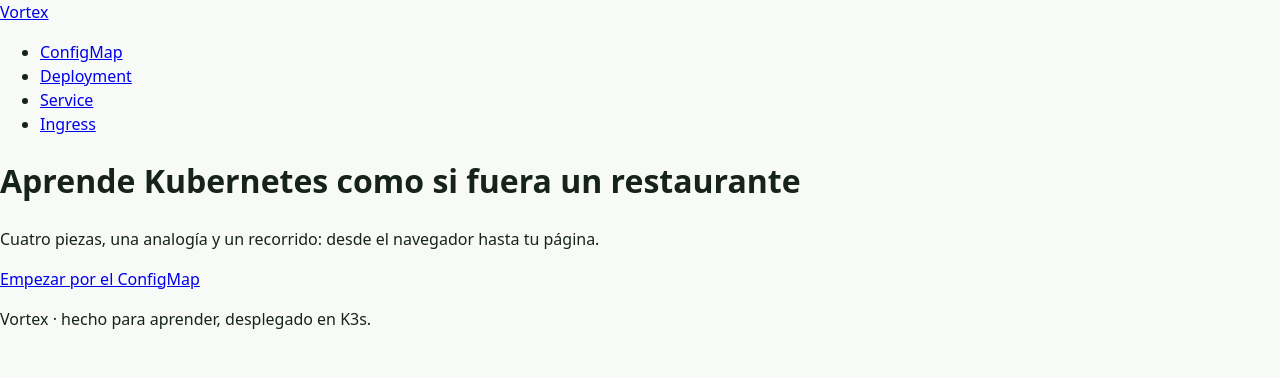
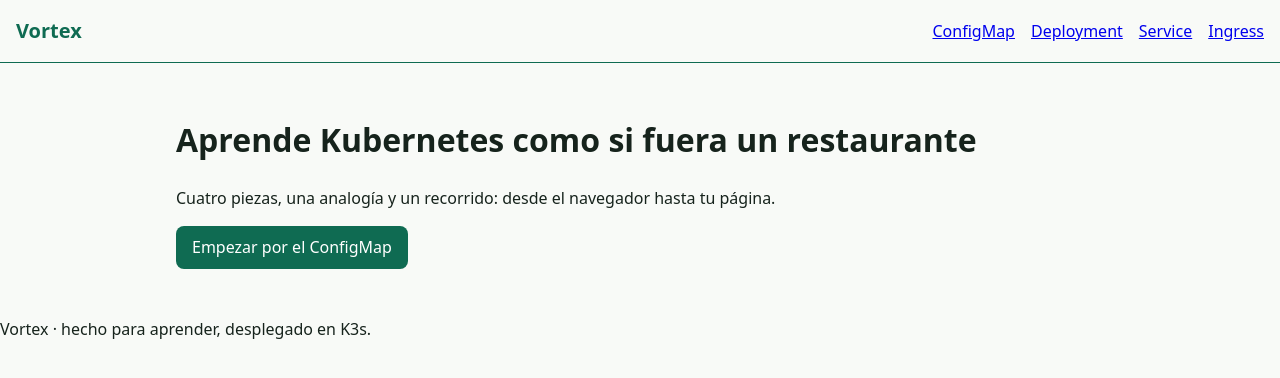
Before and after one commit to Vortex-cloud1997/vortex-web, a plain HTML site: page index.html in a window 1280 px wide. Drawn offline with Linux system fonts and the light colour scheme.

Commit message:
feat: estilos de cabecera, menu y boton

```diff
--- /dev/null
+++ b/css/componentes.css
@@ -0,0 +1,45 @@
+/* componentes.css: piezas visuales reutilizables */
+
+/* Cabecera: marca a la izquierda, menú a la derecha */
+.cabecera {
+    display: flex;
+    flex-wrap: wrap;
+    align-items: center;
+    justify-content: space-between;
+    gap: 1rem;
+    padding: 1rem;
+    border-bottom: 1px solid var(--color-acento);
+}
+
+.marca {
+    font-size: 1.25rem;
+    font-weight: 700;
+    color: var(--color-acento);
+    text-decoration: none;
+}
+
+/* Menú: la lista en fila, sin viñetas */
+.cabecera ul {
+    display: flex;
+    flex-wrap: wrap;
+    gap: 1rem;
+    list-style: none;
+    margin: 0;
+    padding: 0;
+}
+
+/* Contenido centrado y con ancho cómodo para leer */
+main {
+    max-width: 60rem;
+    margin: 0 auto;
+    padding: 2rem 1rem;
+}
+
+.boton {
+    display: inline-block;
+    padding: 0.6rem 1rem;
+    border-radius: 0.5rem;
+    background: var(--color-acento);
+    color: #fff;
+    text-decoration: none;
+}
--- a/index.html
+++ b/index.html
@@ -7,6 +7,7 @@
     <meta name="description" content="Aprende Kubernetes paso a paso con analogías y ejemplos.">
     <title>Vortex · Aprender Kubernetes</title>
     <link rel="stylesheet" href="css/base.css">
+    <link rel="stylesheet" href="css/componentes.css">
     <script type="module" src="js/main.js"></script>
 </head>
 
```
